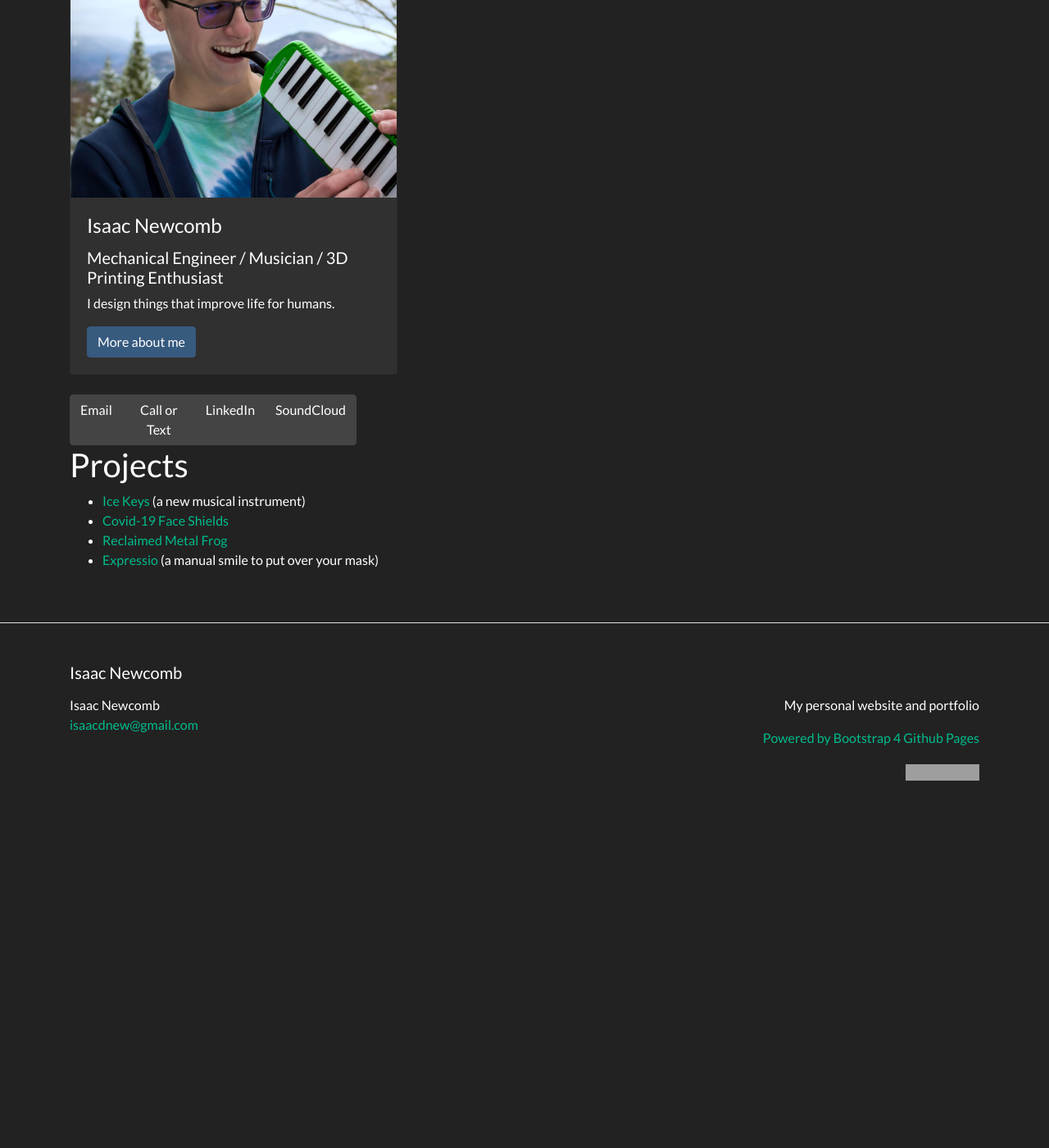
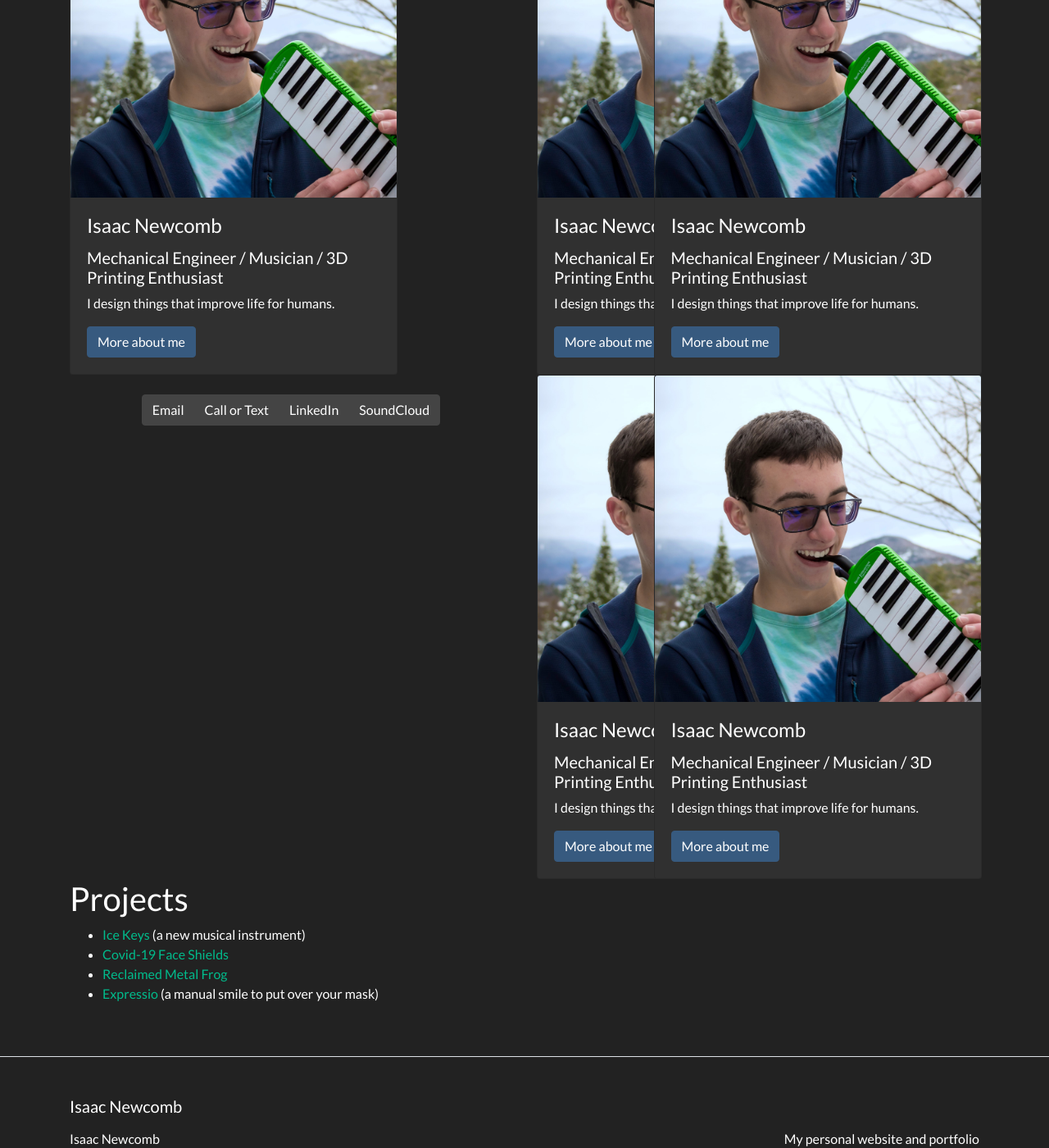
Before and after one commit to isaacdnew/isaacdnew.com, a Jekyll site: the page built from index.md, in a window 1280 px wide and 1400 px high, scrolled down 383 px. Shown: the whole window at 82% size. Built offline with Jekyll 4.4.1, drawn with Linux system fonts in a browser that asks for light colours; before the commit the page ends 1399 px from its top, so only the background shows below that; some of the changed text lies outside the part shown; grey boxes are pictures that could not be loaded.

Commit message:
add cards to see what happens

```diff
--- a/index.md
+++ b/index.md
@@ -7,7 +7,7 @@ Note: This site is a work in progress - some internal links are currently broken
 
 <div class="row">
 	<!-- Image Card with Isaac's Picture -->
-	<div class="col-sm-4">
+	<div class="col-sm-6">
 		<div class="card" style="width:400px">
 			<img class="card-img-top" src="general-images/isaac-holding-melodica-square.jpg" alt="Card image" style="width:100%">
 			<div class="card-body">
@@ -29,21 +29,53 @@ Note: This site is a work in progress - some internal links are currently broken
 		</div>
 	</div>
 	<!-- Group of 4 cards -->
-	<div class="col-sm-8">
+	<div class="col-sm-6">
 		<div class="row">
-			<div class="col-sm-4">
-				placeholder text - card 1 here
+			<div class="col-sm-3">
+				<div class="card" style="width:400px">
+					<img class="card-img-top" src="general-images/isaac-holding-melodica-square.jpg" alt="Card image" style="width:100%">
+					<div class="card-body">
+						<h4 class="card-title">Isaac Newcomb</h4>
+						<h5 class="card-text">Mechanical Engineer / Musician / 3D Printing Enthusiast</h5>
+						<p class="card-text">I design things that improve life for humans.</p>
+						<a href="bio" class="btn btn-primary">More about me</a>
+					</div>
+				</div>
 			</div>
-			<div class="col-sm-4">
-				placeholder text - card 2 here
+			<div class="col-sm-3">
+				<div class="card" style="width:400px">
+					<img class="card-img-top" src="general-images/isaac-holding-melodica-square.jpg" alt="Card image" style="width:100%">
+					<div class="card-body">
+						<h4 class="card-title">Isaac Newcomb</h4>
+						<h5 class="card-text">Mechanical Engineer / Musician / 3D Printing Enthusiast</h5>
+						<p class="card-text">I design things that improve life for humans.</p>
+						<a href="bio" class="btn btn-primary">More about me</a>
+					</div>
+				</div>
 			</div>
 		</div>
 		<div class="row">
-			<div class="col-sm-4">
-				placeholder text - card 3 here
+			<div class="col-sm-3">
+				<div class="card" style="width:400px">
+					<img class="card-img-top" src="general-images/isaac-holding-melodica-square.jpg" alt="Card image" style="width:100%">
+					<div class="card-body">
+						<h4 class="card-title">Isaac Newcomb</h4>
+						<h5 class="card-text">Mechanical Engineer / Musician / 3D Printing Enthusiast</h5>
+						<p class="card-text">I design things that improve life for humans.</p>
+						<a href="bio" class="btn btn-primary">More about me</a>
+					</div>
+				</div>
 			</div>
-			<div class="col-sm-4">
-				placeholder text - card 4 here
+			<div class="col-sm-3">
+				<div class="card" style="width:400px">
+					<img class="card-img-top" src="general-images/isaac-holding-melodica-square.jpg" alt="Card image" style="width:100%">
+					<div class="card-body">
+						<h4 class="card-title">Isaac Newcomb</h4>
+						<h5 class="card-text">Mechanical Engineer / Musician / 3D Printing Enthusiast</h5>
+						<p class="card-text">I design things that improve life for humans.</p>
+						<a href="bio" class="btn btn-primary">More about me</a>
+					</div>
+				</div>
 			</div>
 		</div>
 	</div>
```
